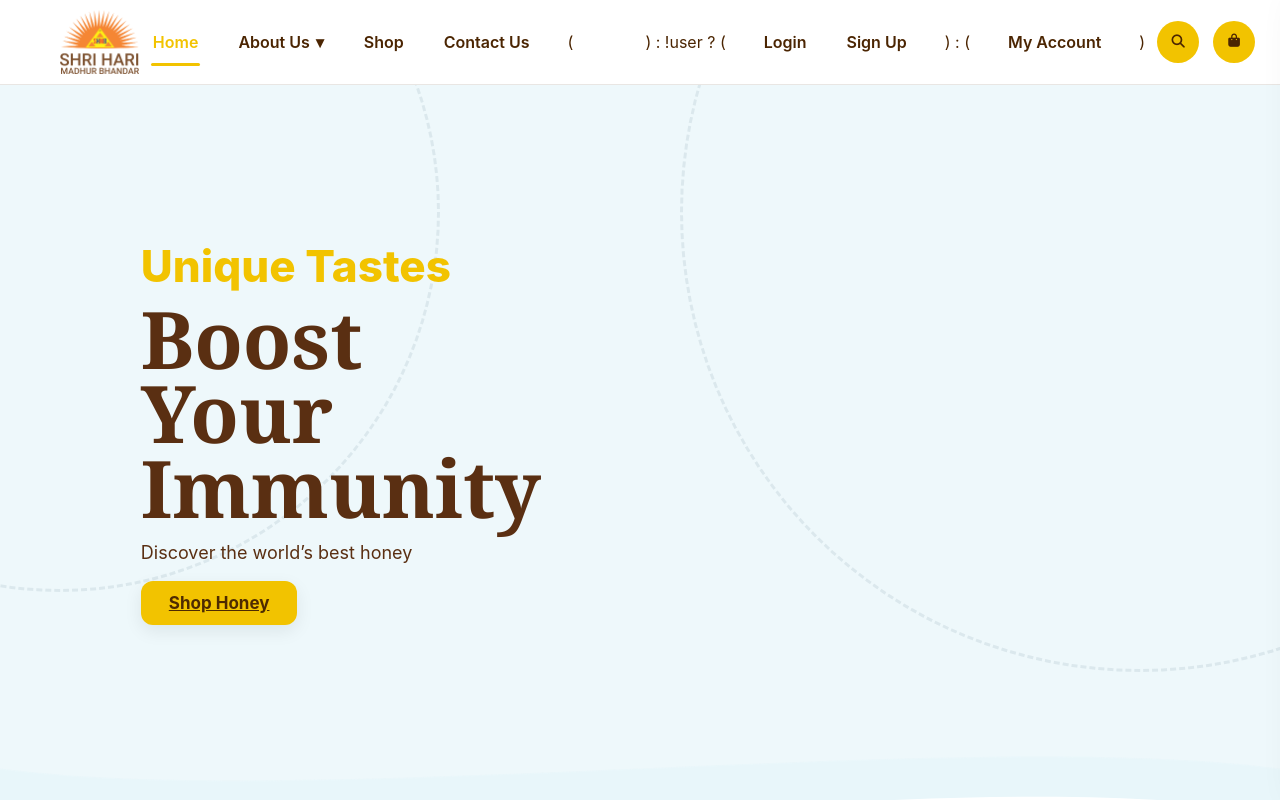
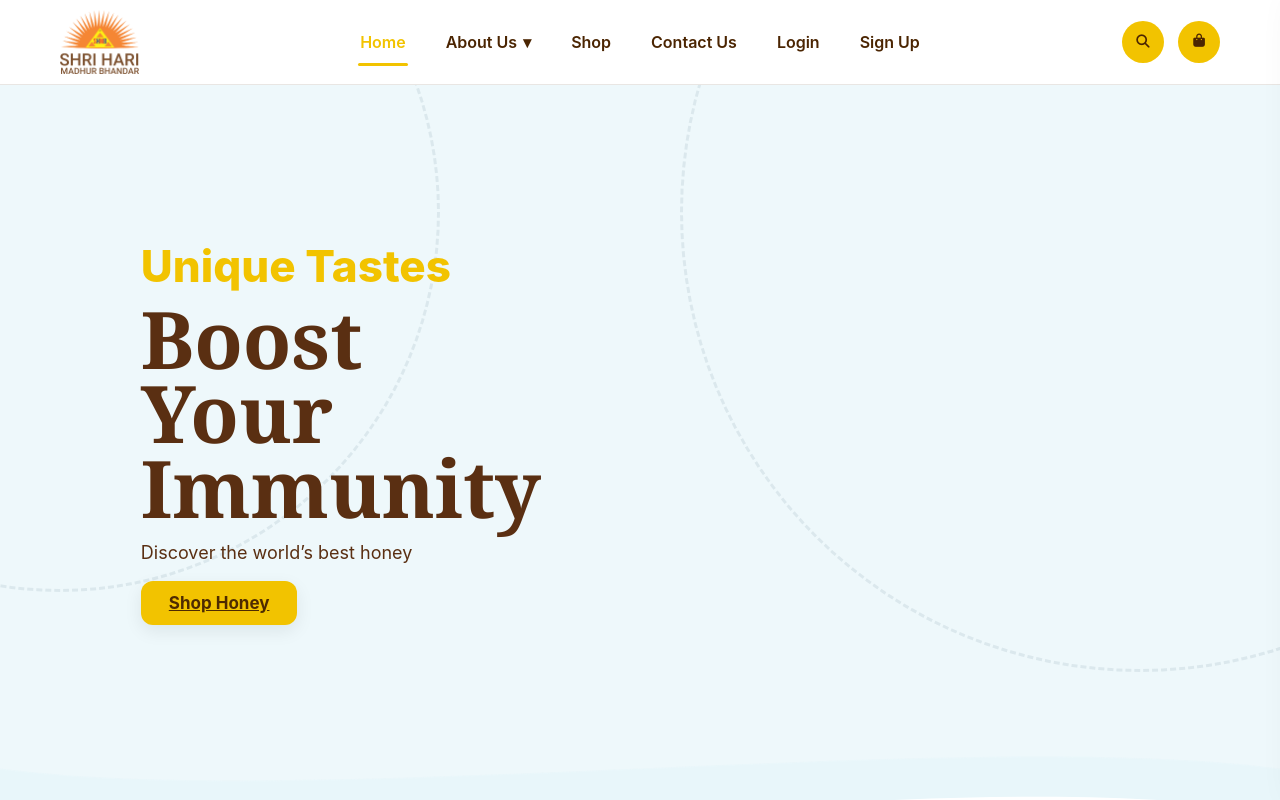
Before and after one commit to Mihir0407/Shmb-honey-frontend, a React (Create React App) app: page / in a window 1280 px wide. Shown: the top 800 px of the page. Built offline with nearby package versions, Linux system fonts and the light colour scheme.

Commit message:
updated the navbar

```diff
--- a/src/components/Navbar/Navbar.jsx
+++ b/src/components/Navbar/Navbar.jsx
@@ -35,7 +35,7 @@ export default function Navbar() {
 
   const active = (path) => (location.pathname === path ? "active" : "");
 
-  if (loading) return null; // ✅ avoid flicker
+  // if (loading) return null; // ✅ avoid flicker
 
   return (
     <>
@@ -96,7 +96,7 @@ export default function Navbar() {
             </Link>
 
             {/* AUTH LINKS */}
- (
+{loading ? (
   <div className="auth-placeholder"></div>
 ) : !user ? (
   <>
@@ -126,7 +126,7 @@ export default function Navbar() {
       My Account
     </Link>
   </>
-)
+)}
           </nav>
 
           {/* RIGHT ICONS */}
```
